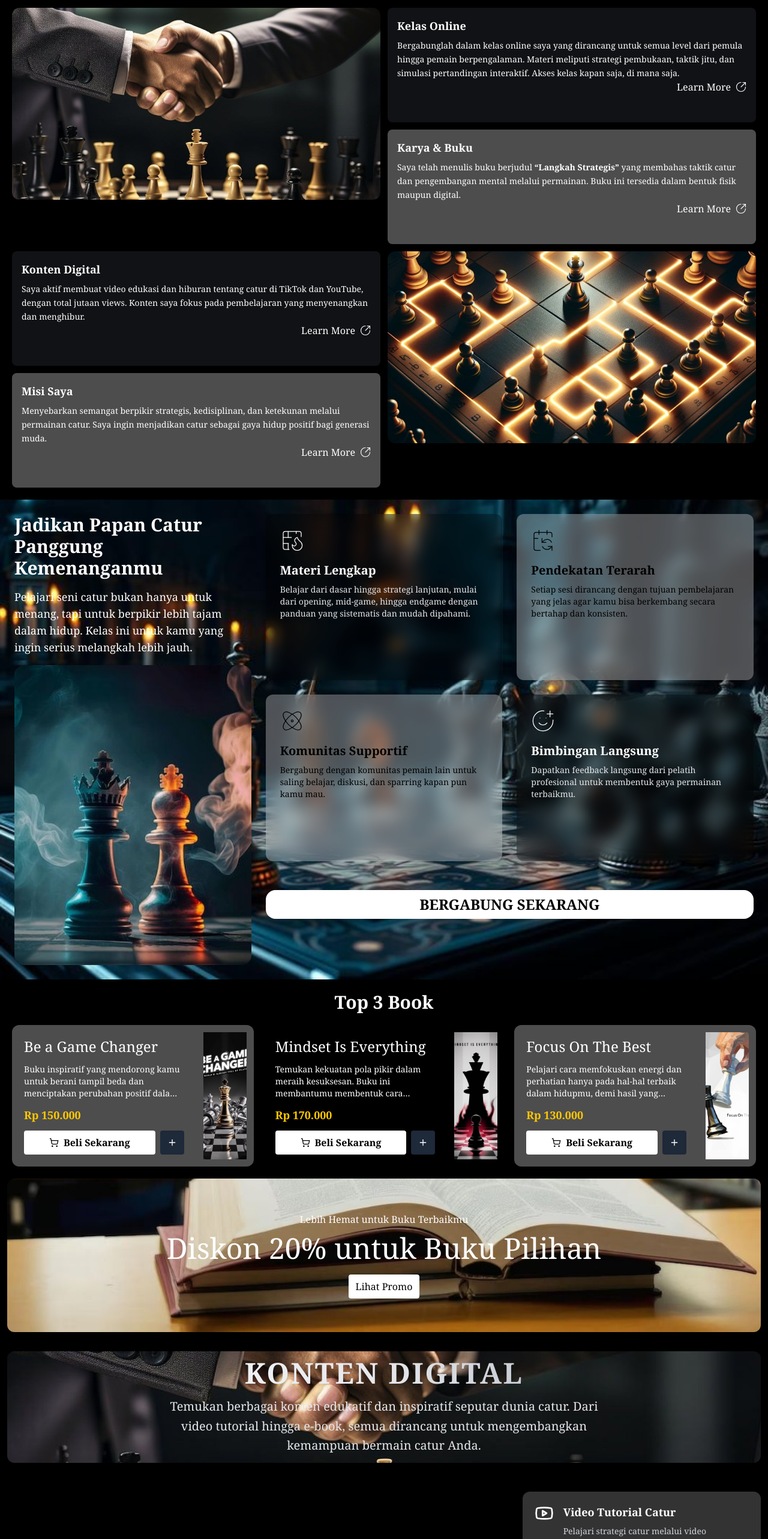
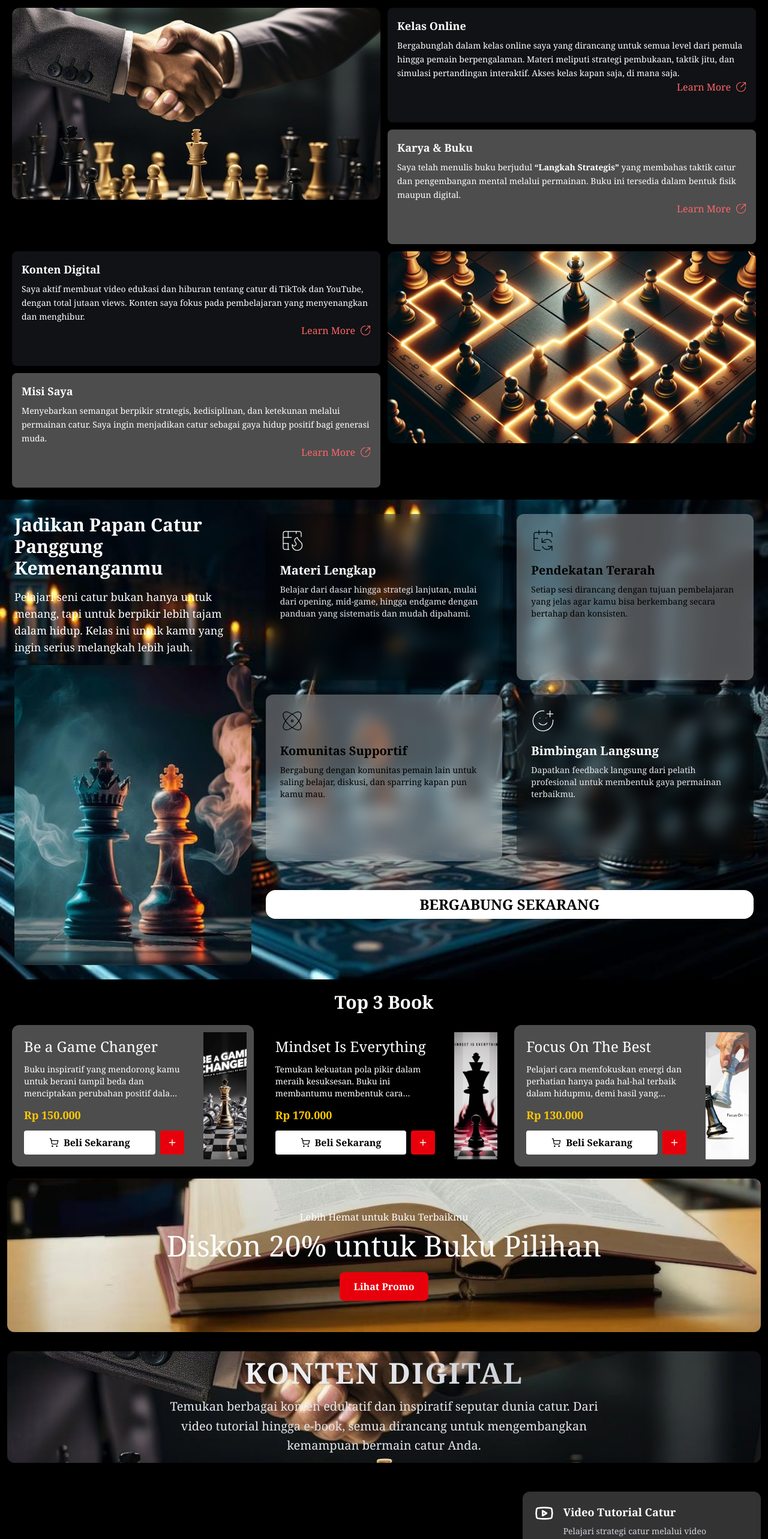
Before and after one commit to Mhusnul/chess, a React (Vite) app: page / in a window 1280 px wide. Shown: the part 1540-4106 px from the top of the page at 60% size. Built offline with nearby package versions, Linux system fonts and the light colour scheme; grey boxes are pictures that could not be loaded.

Commit message:
feat: Update button styles across multiple components for improved visibility and consistency

```diff
--- a/src/components/section/Book.jsx
+++ b/src/components/section/Book.jsx
@@ -59,7 +59,7 @@ function Book() {
                   </button>
                   <button
                     onClick={() => handleAddToCart(book)}
-                    className="bg-gray-800 text-white px-3 py-2 rounded hover:bg-gray-700 transition-colors"
+                    className="bg-red-600 text-white px-3 py-2 rounded hover:bg-red-700 transition-colors"
                   >
                     <Plus size={16} />
                   </button>
@@ -86,7 +86,10 @@ function Book() {
       >
         <p>Lebih Hemat untuk Buku Terbaikmu</p>
         <h3 className="text-5xl my-3">Diskon 20% untuk Buku Pilihan</h3>
-        <button className="mt-2 bg-white text-black px-3 py-2 flex gap-2 rounded">
+        <button
+          onClick={() => (window.location.href = "/book")}
+          className="mt-2 bg-red-600 text-white px-6 py-3 flex gap-2 rounded-lg hover:bg-red-700 transition-colors font-semibold"
+        >
           Lihat Promo
         </button>
       </div>
--- a/src/components/section/Content.jsx
+++ b/src/components/section/Content.jsx
@@ -163,11 +163,11 @@ function Content() {
             catur yang terus berkembang.
           </p>
           <div className="flex flex-col sm:flex-row gap-4 justify-center">
-            <button className="bg-gray-800 hover:bg-gray-700 transition-colors px-6 py-3 rounded-lg font-semibold flex items-center justify-center gap-2">
+            <button className="bg-red-600 hover:bg-red-700 transition-colors px-6 py-3 rounded-lg font-semibold flex items-center justify-center gap-2">
               <Youtube className="text-white" size={20} />
               Subscribe YouTube
             </button>
-            <button className="bg-gradient-to-r from-gray-800 to-black hover:from-gray-700 hover:to-gray-900 transition-colors px-6 py-3 rounded-lg font-semibold flex items-center justify-center gap-2">
+            <button className="bg-red-700 hover:bg-red-800 transition-colors px-6 py-3 rounded-lg font-semibold flex items-center justify-center gap-2">
               <Instagram className="text-white" size={20} />
               Follow Instagram
             </button>
--- a/src/components/section/Course.jsx
+++ b/src/components/section/Course.jsx
@@ -77,7 +77,7 @@ function Course() {
         <div className="col-span-1 md:col-span-2 flex justify-center mt-6">
           <button
             onClick={() => (window.location.href = "/class")}
-            className="w-full bg-white font-bold text-2xl uppercase h-12 rounded-2xl font-serif text-black hover:bg-black/50 hover:text-red-500 transition-all duration-300"
+            className="w-full bg-white font-bold text-2xl uppercase h-12 rounded-2xl font-serif text-black hover:bg-red-600 hover:text-white transition-all duration-300"
           >
             Bergabung Sekarang
           </button>
--- a/src/components/section/Other.jsx
+++ b/src/components/section/Other.jsx
@@ -42,7 +42,7 @@ function Other() {
               interaktif. Akses kelas kapan saja, di mana saja.
             </p>
             <div className="card-actions justify-end">
-              <button className="flex items-center gap-2 hover:underline">
+              <button className="flex items-center gap-2 hover:underline text-red-400 hover:text-red-300 transition-colors">
                 Learn More <CircleArrowOutUpRight size={18} strokeWidth={1.5} />
               </button>
             </div>
@@ -57,7 +57,7 @@ function Other() {
               Buku ini tersedia dalam bentuk fisik maupun digital.
             </p>
             <div className="card-actions justify-end">
-              <button className="flex items-center gap-2 hover:underline">
+              <button className="flex items-center gap-2 hover:underline text-red-400 hover:text-red-300 transition-colors">
                 Learn More <CircleArrowOutUpRight size={18} strokeWidth={1.5} />
               </button>
             </div>
@@ -74,7 +74,7 @@ function Other() {
               pada pembelajaran yang menyenangkan dan menghibur.
             </p>
             <div className="card-actions justify-end">
-              <button className="flex items-center gap-2 hover:underline">
+              <button className="flex items-center gap-2 hover:underline text-red-400 hover:text-red-300 transition-colors">
                 Learn More <CircleArrowOutUpRight size={18} strokeWidth={1.5} />
               </button>
             </div>
@@ -87,7 +87,7 @@ function Other() {
               sebagai gaya hidup positif bagi generasi muda.
             </p>
             <div className="card-actions justify-end">
-              <button className="flex items-center gap-2 hover:underline">
+              <button className="flex items-center gap-2 hover:underline text-red-400 hover:text-red-300 transition-colors">
                 Learn More <CircleArrowOutUpRight size={18} strokeWidth={1.5} />
               </button>
             </div>
```
